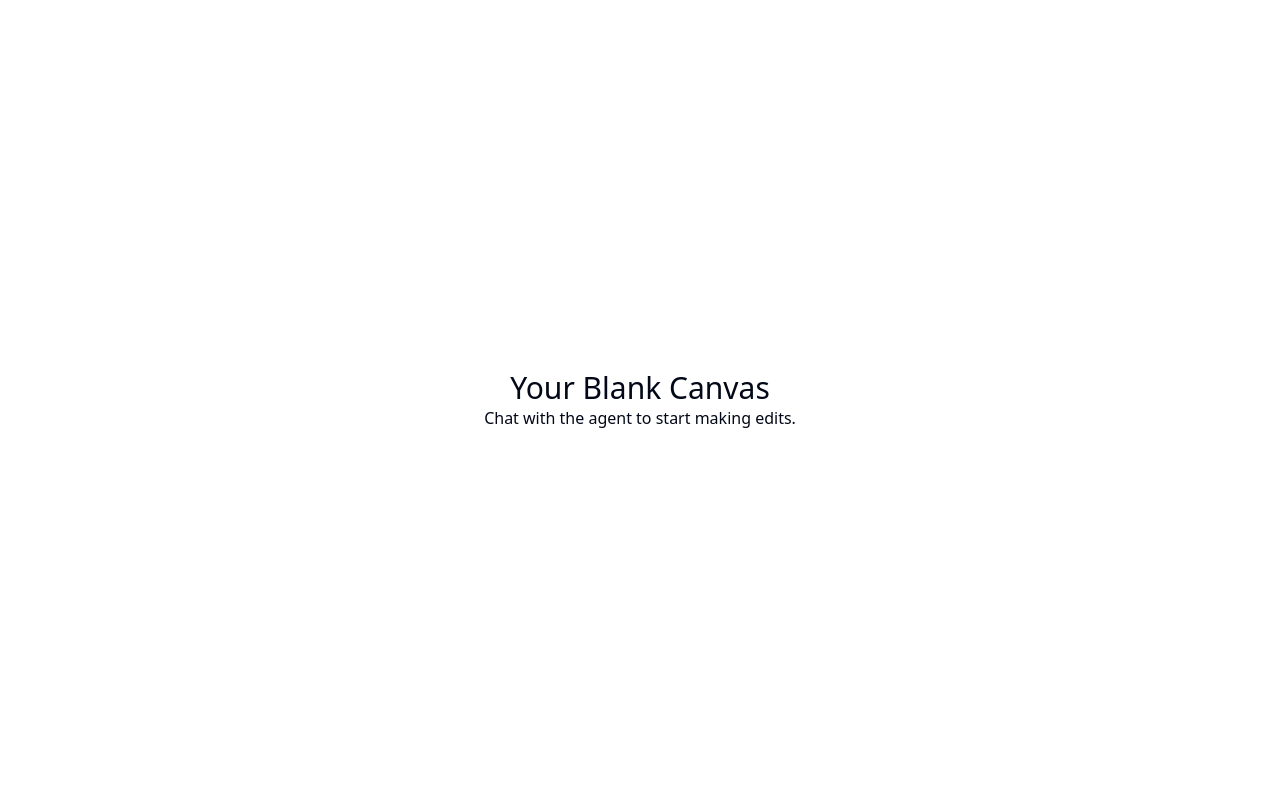
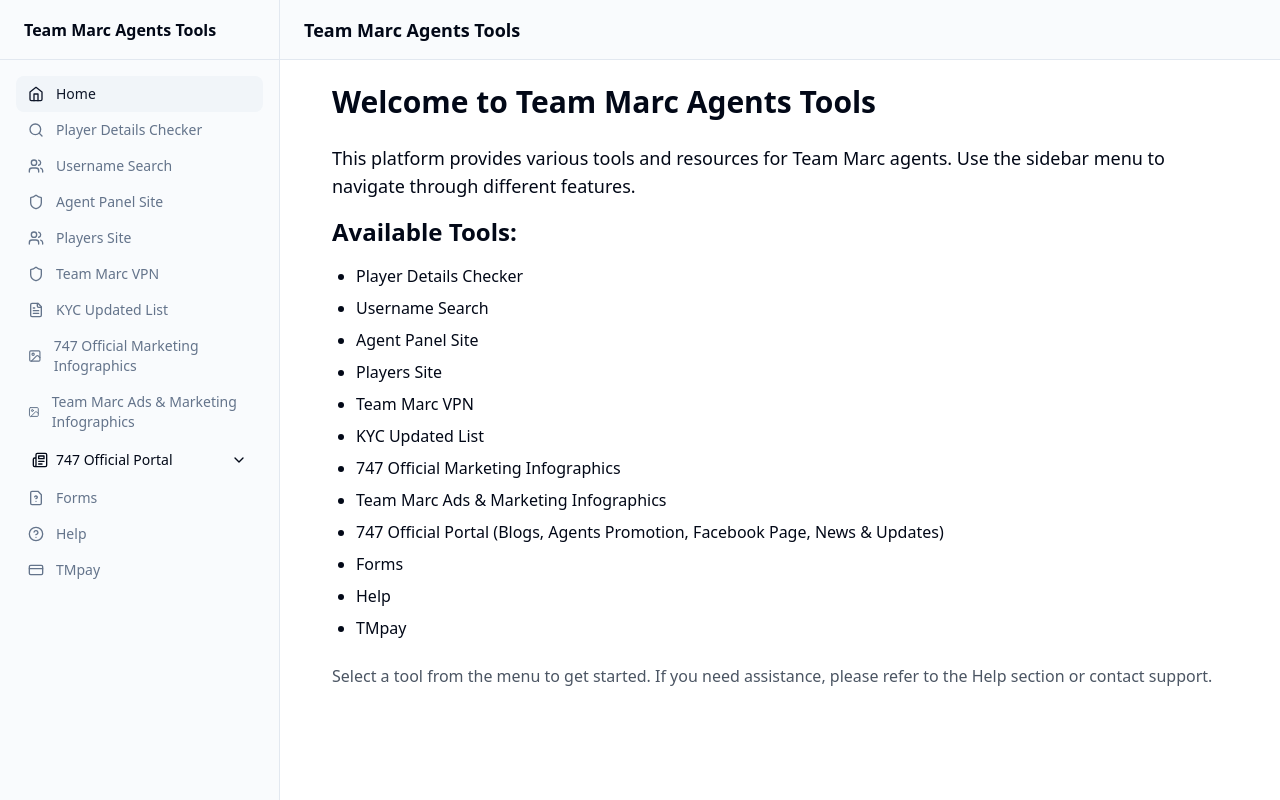
Before and after one commit to GPT-Engineer-App/responsive-web-builder, a React (Vite) app: page / in a window 1280 px wide. Built offline with nearby package versions, Linux system fonts and the light colour scheme.

Commit message:
Implement index page with sidebar menu and mobile sliding menu

```diff
--- a/src/App.jsx
+++ b/src/App.jsx
@@ -1,17 +1,93 @@
 import { Toaster } from "@/components/ui/sonner";
 import { TooltipProvider } from "@/components/ui/tooltip";
 import { QueryClient, QueryClientProvider } from "@tanstack/react-query";
-import { Home } from "lucide-react";
+import {
+  Home,
+  Search,
+  Users,
+  Shield,
+  FileText,
+  Image,
+  Newspaper,
+  FileQuestion,
+  HelpCircle,
+  CreditCard
+} from "lucide-react";
 import { Route, BrowserRouter as Router, Routes } from "react-router-dom";
-import Layout from "./layouts/default"; // available: default, navbar, sidebar
+import Layout from "./layouts/sidebar";
 import Index from "./pages/Index.jsx";
 const queryClient = new QueryClient();
 
 export const navItems = [
   {
-    title: "Home", // Feel free to change this to your liking
+    title: "Home",
     to: "/",
     icon: <Home className="h-4 w-4" />,
+  },
+  {
+    title: "Player Details Checker",
+    to: "/player-details",
+    icon: <Search className="h-4 w-4" />,
+  },
+  {
+    title: "Username Search",
+    to: "/username-search",
+    icon: <Users className="h-4 w-4" />,
+  },
+  {
+    title: "Agent Panel Site",
+    to: "/agent-panel",
+    icon: <Shield className="h-4 w-4" />,
+  },
+  {
+    title: "Players Site",
+    to: "/players-site",
+    icon: <Users className="h-4 w-4" />,
+  },
+  {
+    title: "Team Marc VPN",
+    to: "/vpn",
+    icon: <Shield className="h-4 w-4" />,
+  },
+  {
+    title: "KYC Updated List",
+    to: "/kyc-list",
+    icon: <FileText className="h-4 w-4" />,
+  },
+  {
+    title: "747 Official Marketing Infographics",
+    to: "/747-marketing",
+    icon: <Image className="h-4 w-4" />,
+  },
+  {
+    title: "Team Marc Ads & Marketing Infographics",
+    to: "/team-marc-marketing",
+    icon: <Image className="h-4 w-4" />,
+  },
+  {
+    title: "747 Official Portal",
+    icon: <Newspaper className="h-4 w-4" />,
+    submenu: [
+      { title: "Blogs", to: "/747-portal/blogs" },
+      { title: "747 Agents Promotion", to: "/747-portal/agents-promotion" },
+      { title: "747 Facebook Page", to: "/747-portal/facebook" },
+      { title: "News & Updates", to: "/747-portal/news" },
+    ],
+  },
+  {
+    title: "Forms",
+    to: "/forms",
+    icon: <FileQuestion className="h-4 w-4" />,
+  },
+  {
+    title: "Help",
+    to: "/help",
+    icon: <HelpCircle className="h-4 w-4" />,
+  },
+  {
+    title: "TMpay",
+    to: "/tmpay",
+    icon: <CreditCard className="h-4 w-4" />,
   },
 ];
 
--- a/src/layouts/sidebar.jsx
+++ b/src/layouts/sidebar.jsx
@@ -3,26 +3,25 @@ import {
   DropdownMenu,
   DropdownMenuContent,
   DropdownMenuItem,
-  DropdownMenuLabel,
-  DropdownMenuSeparator,
   DropdownMenuTrigger,
 } from "@/components/ui/dropdown-menu";
 import { Sheet, SheetContent, SheetTrigger } from "@/components/ui/sheet";
 import { cn } from "@/lib/utils";
-import { CircleUser, Menu, Package2 } from "lucide-react";
+import { ChevronDown, Menu } from "lucide-react";
+import { useState } from "react";
 import { NavLink, Outlet } from "react-router-dom";
 import { navItems } from "../App";
 
 const Layout = () => {
   return (
-    <div className="grid min-h-screen w-full md:grid-cols-[220px_1fr] lg:grid-cols-[280px_1fr]">
+    <div className="grid min-h-screen w-full md:grid-cols-[280px_1fr]">
       <Sidebar />
       <div className="flex flex-col">
-        <header className="flex h-14 items-center gap-4 border-b bg-muted/40 px-4 lg:h-[60px] lg:px-6">
+        <header className="flex h-14 items-center gap-4 border-b bg-muted/40 px-6 lg:h-[60px]">
           <MobileSidebar />
-          <div className="w-full flex-1">{/* Add nav bar content here! */}</div>
+          <h1 className="font-semibold text-lg">Team Marc Agents Tools</h1>
         </header>
-        <main className="flex-grow p-4 overflow-auto">
+        <main className="flex-grow p-6 overflow-auto">
           <Outlet />
         </main>
       </div>
@@ -33,19 +32,37 @@ const Layout = () => {
 const Sidebar = () => (
   <div className="hidden border-r bg-muted/40 md:block">
     <div className="flex h-full max-h-screen flex-col gap-2">
-      <div className="flex h-14 items-center border-b px-4 lg:h-[60px] lg:px-6">
+      <div className="flex h-14 items-center border-b px-6 lg:h-[60px]">
         <NavLink to="/" className="flex items-center gap-2 font-semibold">
-          <Package2 className="h-6 w-6" />
-          <span>Acme Inc</span>
+          Team Marc Agents Tools
         </NavLink>
       </div>
-      <div className="flex-1">
-        <nav className="grid items-start px-2 text-sm font-medium lg:px-4 gap-2">
-          {navItems.map((item) => (
-            <SidebarNavLink key={item.to} to={item.to}>
+      <div className="flex-1 overflow-auto py-2">
+        <nav className="grid items-start px-4 text-sm font-medium">
+          {navItems.map((item, index) => (
+            item.submenu ? (
+              <DropdownMenu key={index}>
+                <DropdownMenuTrigger asChild>
+                  <Button variant="ghost" className="w-full justify-start">
+                    {item.icon}
+                    <span className="ml-2">{item.title}</span>
+                    <ChevronDown className="ml-auto h-4 w-4" />
+                  </Button>
+                </DropdownMenuTrigger>
+                <DropdownMenuContent className="w-56">
+                  {item.submenu.map((subItem, subIndex) => (
+                    <DropdownMenuItem key={subIndex} asChild>
+                      <NavLink to={subItem.to}>{subItem.title}</NavLink>
+                    </DropdownMenuItem>
+                  ))}
+                </DropdownMenuContent>
+              </DropdownMenu>
+            ) : (
+              <SidebarNavLink key={index} to={item.to}>
                 {item.icon}
                 {item.title}
               </SidebarNavLink>
+            )
           ))}
         </nav>
       </div>
@@ -53,53 +70,51 @@ const Sidebar = () => (
   </div>
 );
 
-const MobileSidebar = () => (
-  <Sheet>
+const MobileSidebar = () => {
+  const [open, setOpen] = useState(false);
+
+  return (
+    <Sheet open={open} onOpenChange={setOpen}>
       <SheetTrigger asChild>
-      <Button variant="outline" size="icon" className="shrink-0 md:hidden">
+        <Button variant="outline" size="icon" className="md:hidden">
           <Menu className="h-5 w-5" />
           <span className="sr-only">Toggle navigation menu</span>
         </Button>
       </SheetTrigger>
-    <SheetContent side="left" className="flex flex-col">
-      <nav className="grid gap-2 text-lg font-medium">
-        <NavLink
-          to="/"
-          className="flex items-center gap-2 text-lg font-semibold mb-4"
-        >
-          <Package2 className="h-6 w-6" />
-          <span className="sr-only">Acme Inc</span>
-        </NavLink>
-        {navItems.map((item) => (
-          <SidebarNavLink key={item.to} to={item.to}>
+      <SheetContent side="left" className="w-[80%] sm:w-[350px] pr-0">
+        <nav className="grid gap-2 text-lg font-medium mt-4 pr-6">
+          {navItems.map((item, index) => (
+            item.submenu ? (
+              <DropdownMenu key={index}>
+                <DropdownMenuTrigger asChild>
+                  <Button variant="ghost" className="w-full justify-start">
+                    {item.icon}
+                    <span className="ml-2">{item.title}</span>
+                    <ChevronDown className="ml-auto h-4 w-4" />
+                  </Button>
+                </DropdownMenuTrigger>
+                <DropdownMenuContent className="w-56">
+                  {item.submenu.map((subItem, subIndex) => (
+                    <DropdownMenuItem key={subIndex} asChild>
+                      <NavLink to={subItem.to} onClick={() => setOpen(false)}>{subItem.title}</NavLink>
+                    </DropdownMenuItem>
+                  ))}
+                </DropdownMenuContent>
+              </DropdownMenu>
+            ) : (
+              <SidebarNavLink key={index} to={item.to} onClick={() => setOpen(false)}>
+                {item.icon}
                 {item.title}
               </SidebarNavLink>
+            )
           ))}
         </nav>
       </SheetContent>
     </Sheet>
   );
+};
 
-const UserDropdown = () => (
-  <DropdownMenu>
-    <DropdownMenuTrigger asChild>
-      <Button variant="secondary" size="icon" className="rounded-full">
-        <CircleUser className="h-5 w-5" />
-        <span className="sr-only">Toggle user menu</span>
-      </Button>
-    </DropdownMenuTrigger>
-    <DropdownMenuContent align="end">
-      <DropdownMenuLabel>My Account</DropdownMenuLabel>
-      <DropdownMenuSeparator />
-      <DropdownMenuItem>Settings</DropdownMenuItem>
-      <DropdownMenuItem>Support</DropdownMenuItem>
-      <DropdownMenuSeparator />
-      <DropdownMenuItem>Logout</DropdownMenuItem>
-    </DropdownMenuContent>
-  </DropdownMenu>
-);
-
-const SidebarNavLink = ({ to, children }) => (
+const SidebarNavLink = ({ to, children, ...props }) => (
   <NavLink
     to={to}
     className={({ isActive }) =>
@@ -108,6 +123,7 @@ const SidebarNavLink = ({ to, children }) => (
         isActive && "text-primary bg-muted",
       )
     }
+    {...props}
   >
     {children}
   </NavLink>
--- a/src/pages/Index.jsx
+++ b/src/pages/Index.jsx
@@ -1,10 +1,28 @@
-// Update this page (the content is just a fallback if you fail to update the page)
-
 const Index = () => {
   return (
-    <div className="text-center">
-      <h1 className="text-3xl">Your Blank Canvas</h1>
-      <p>Chat with the agent to start making edits.</p>
+    <div className="max-w-4xl mx-auto">
+      <h1 className="text-3xl font-bold mb-6">Welcome to Team Marc Agents Tools</h1>
+      <p className="text-lg mb-4">
+        This platform provides various tools and resources for Team Marc agents. Use the sidebar menu to navigate through different features.
+      </p>
+      <h2 className="text-2xl font-semibold mb-4">Available Tools:</h2>
+      <ul className="list-disc pl-6 space-y-2">
+        <li>Player Details Checker</li>
+        <li>Username Search</li>
+        <li>Agent Panel Site</li>
+        <li>Players Site</li>
+        <li>Team Marc VPN</li>
+        <li>KYC Updated List</li>
+        <li>747 Official Marketing Infographics</li>
+        <li>Team Marc Ads & Marketing Infographics</li>
+        <li>747 Official Portal (Blogs, Agents Promotion, Facebook Page, News & Updates)</li>
+        <li>Forms</li>
+        <li>Help</li>
+        <li>TMpay</li>
+      </ul>
+      <p className="mt-6 text-gray-600">
+        Select a tool from the menu to get started. If you need assistance, please refer to the Help section or contact support.
+      </p>
     </div>
   );
 };
```
Lines whose indentation alone changed are shown as unchanged.
